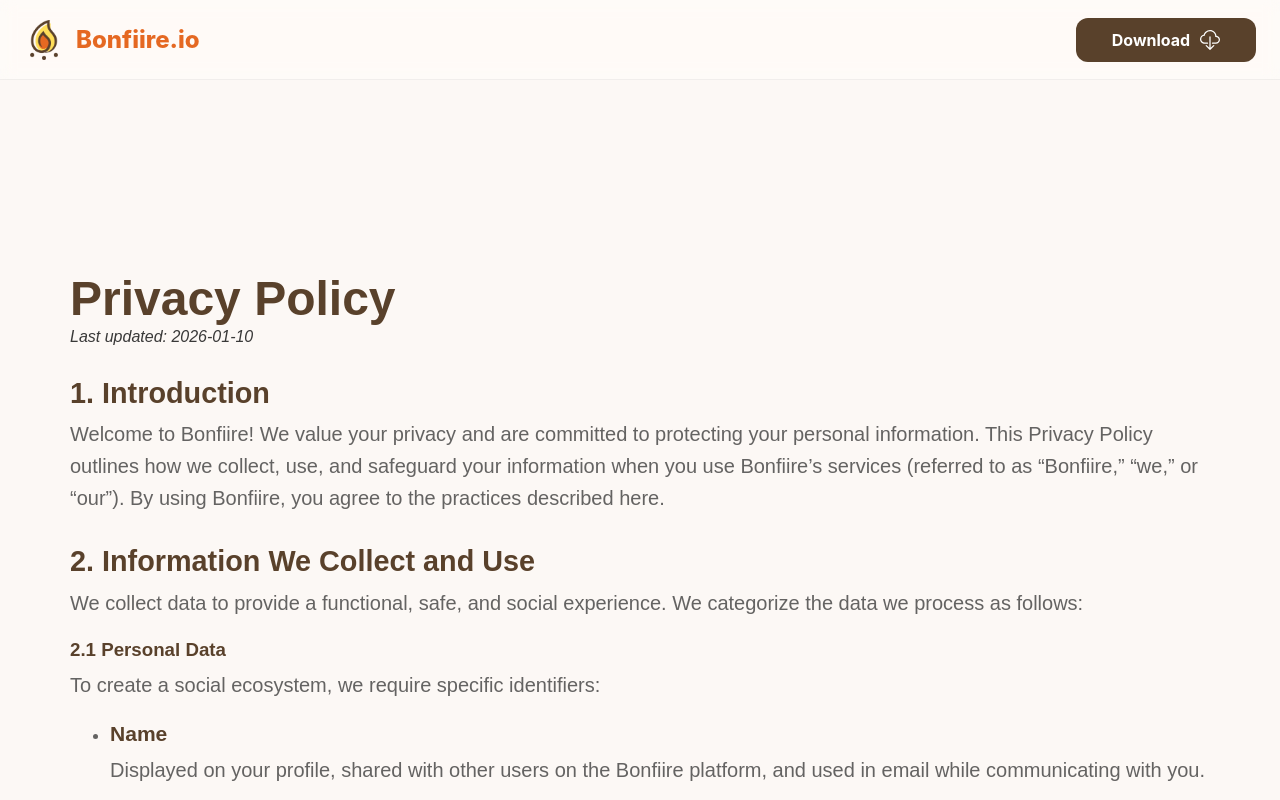
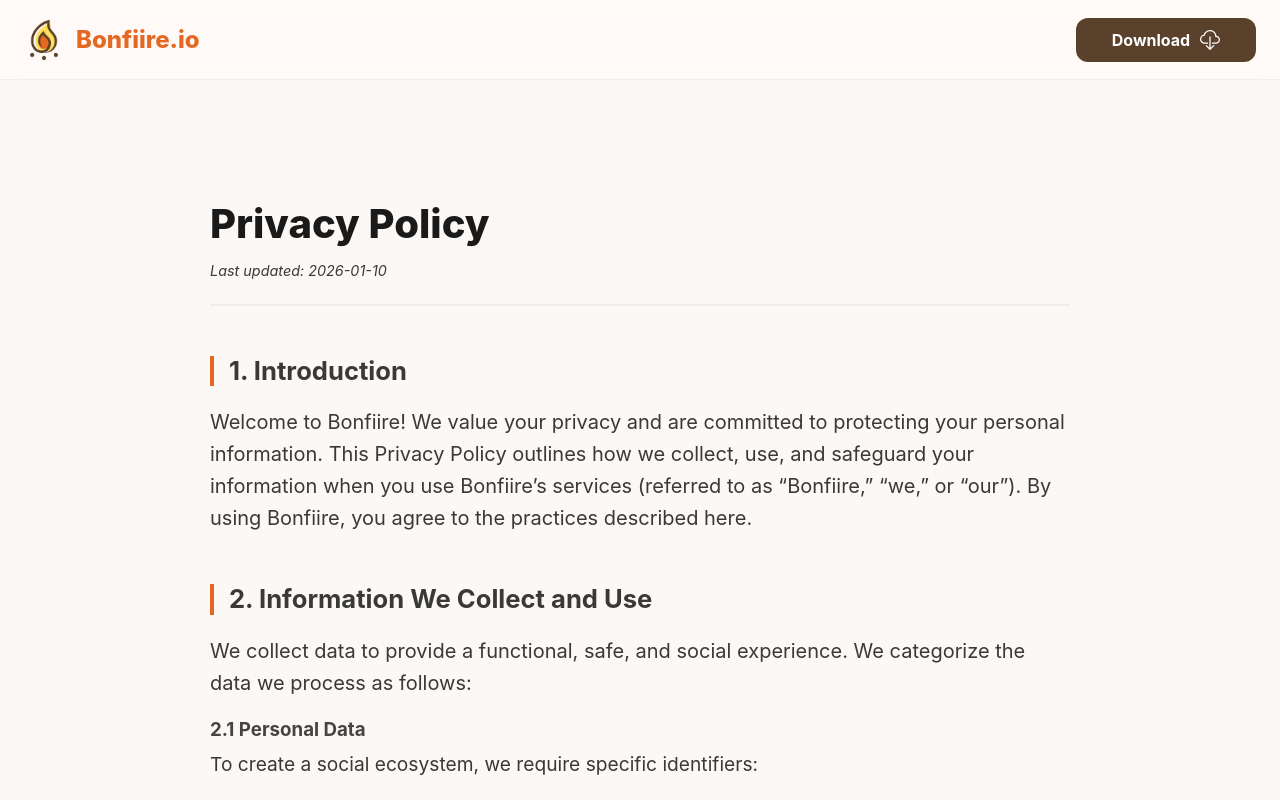
Before and after one commit to shivachit1/bonfiire-website, a React (Create React App) app: page /privacy-policy in a window 1280 px wide. Shown: the top 800 px of the page. Built offline with nearby package versions, Linux system fonts and the light colour scheme.

Commit message:
privacy and terms page styling

```diff
--- a/src/App.css
+++ b/src/App.css
@@ -43,7 +43,6 @@
 h1,
 h2,
 h3 {
-  color: var(--secondary-color);
   margin: 0;
   line-height: 1.2;
 }
@@ -57,7 +56,6 @@
 
 p,
 li {
-  color: var(--secondary-text-color);
   font-size: 1.2rem;
   line-height: 1.6;
   margin-top: 8px;
--- a/src/components/Privacy/index.css
+++ b/src/components/Privacy/index.css
@@ -1,40 +1,94 @@
+/* Main Page Background */
 .privacyContainer {
-  font-family: Arial, sans-serif;
-  padding: 70px;
-  margin: auto;
-  max-width: 1400px;
-  margin-top: 90px;
-  margin-bottom: 80px;
+  max-width: 1000px;
+  margin: 40px auto;
+  padding: 50px 70px;
+  border-radius: 12px;
+  line-height: 1.6;
+  font-family:
+    "Inter",
+    -apple-system,
+    sans-serif;
+}
+
+/* Header Section */
+.privacyContainer header {
+  border-bottom: 2px solid #eee;
+  margin-bottom: 40px;
+  padding-bottom: 20px;
+}
+
+.privacyContainer h1 {
+  font-size: 2.5rem !important;
+  font-weight: 800;
+  color: #1a1a1a;
+  margin-bottom: 10px !important;
+}
+
+.privacyContainer i {
+  font-style: italic;
+  font-size: 0.9rem;
+}
+
+/* Main Sections (1, 2, 3...) */
+.privacyContainer section h2 {
+  font-size: 1.6rem !important;
+  border-left: 4px solid #e56822; /* Bonfiire Orange */
+  padding-left: 15px;
+  margin-bottom: 20px !important;
+  margin-top: 50px !important;
+}
+
+/* Subsections (2.1, 2.2...) */
+.privacyContainer section section h3,
+.privacyContainer section div h3 {
+  color: #444;
+}
+
+.pDiv p {
+  margin: 0;
+}
+
+/* Lists and Items */
+.privacyContainer ul {
+  list-style-type: disc;
+  padding-left: 25px;
 }
 
 .privacyContainer li {
-  margin-top: 8px;
-  margin-bottom: 8px;
-  font-size: 18px;
+  position: relative;
 }
 
-.privacyContainer .pDiv {
-  margin-top: 4px;
-  margin-bottom: 12px;
+/* Inner List Headings */
+.privacyContainer li h3 {
+  font-size: 1.1rem !important;
+  font-weight: 700 !important;
+  display: inline-block;
 }
 
-.privacyContainer p {
-  font-size: 20px;
+/* Links/Email */
+.privacyContainer a {
+  color: #e56822;
+  font-weight: 600;
+  text-decoration: none;
 }
 
-.privacyContainer span {
-  font-size: 20px;
+.privacyContainer a:hover {
+  text-decoration: underline;
 }
 
-@media only screen and (max-width: 700px) {
+/* Responsive for Mobile */
+@media (max-width: 768px) {
   .privacyContainer {
-    margin-top: 120;
-    padding: 30px;
+    padding: 30px 20px;
+    margin: 20px auto;
   }
-  .privacyContainer p {
-    font-size: 18px;
+
+  .privacyContainer h1 {
+    font-size: 1.8rem !important;
   }
-  .privacyContainer li {
-    font-size: 18px;
+
+  .privacyContainer section h2 {
+    font-size: 1.4rem !important;
   }
 }
--- a/src/components/Terms/index.css
+++ b/src/components/Terms/index.css
@@ -1,36 +1,95 @@
+/* Container for the Terms & Conditions - Matching your Privacy style */
 .termsContainer {
-  font-family: Arial, sans-serif;
-  padding: 70px;
-  margin: auto;
-  max-width: 1400px;
-  margin-top: 90px;
-  margin-bottom: 80px;
+  max-width: 1000px;
+  margin: 60px auto;
+  padding: 50px 70px;
+  border-radius: 12px;
+  line-height: 1.7;
+  font-family:
+    "Inter",
+    -apple-system,
+    Arial,
+    sans-serif;
+}
+
+/* Header Section */
+.termsContainer header {
+  border-bottom: 2px solid #eee;
+  margin-bottom: 40px;
+  padding-bottom: 20px;
+}
+
+.termsContainer h1 {
+  margin-bottom: 10px !important;
+}
+
+.termsContainer i {
+  font-style: italic;
+  font-size: 0.95rem;
+}
+
+/* Main Numbered Sections (1., 2., 3...) */
+.termsContainer section h2 {
+  border-left: 5px solid #e56822; /* Bonfiire Orange */
+  padding-left: 20px;
+  margin-top: 50px !important;
+  margin-bottom: 20px !important;
+}
+
+/* Sub-sections (6.1, 6.2, etc.) */
+.termsContainer h3 {
+  font-size: 1.35rem !important;
+  color: #444;
+  margin-top: 30px !important;
+  margin-bottom: 15px !important;
+}
+
+/* Paragraph Dividers and Article Wrappers */
+.pDiv p,
+.pDiv span {
+  font-size: 20px !important;
+  margin-bottom: 15px;
+}
+
+/* Bulleted Lists */
+.termsContainer ul {
+  list-style-type: disc;
+  padding-left: 25px;
+  margin-top: 15px;
+  margin-bottom: 30px;
 }
 
 .termsContainer li {
-  margin-top: 10px;
-  margin-bottom: 10px;
-  font-size: 18px;
+  font-size: 18px !important;
 }
 
-.termsContainer .pDiv {
-  margin-top: 4px;
-  margin-bottom: 20px;
+/* Specific styling for the Contact Link */
+.termsContainer a {
+  color: #e56822;
+  font-weight: 600;
+  text-decoration: none;
 }
 
-.termsContainer p {
-  font-size: 20px;
+.termsContainer a:hover {
+  text-decoration: underline;
 }
 
-@media only screen and (max-width: 700px) {
+/* Mobile Responsive Adjustments */
+@media (max-width: 768px) {
   .termsContainer {
-    margin-top: 120;
-    padding: 30px;
+    padding: 30px 20px;
+    margin: 20px auto;
   }
-  .termsContainer p {
-    font-size: 18px;
+
+  .termsContainer h1 {
+    font-size: 1.8rem !important;
   }
-  .termsContainer li {
-    font-size: 16px;
+
+  .termsContainer h2 {
+    font-size: 1.5rem !important;
+  }
+
+  .pDiv p {
+    font-size: 18px !important;
   }
 }
--- a/src/pages/Home/index.css
+++ b/src/pages/Home/index.css
@@ -38,7 +38,6 @@
   padding: 6px 16px;
   border-radius: 100px;
   border: 1px dashed var(--primary-color1);
-  background-color: rgba(229, 104, 34, 0.05);
   margin-bottom: 12px;
 }
 
```
